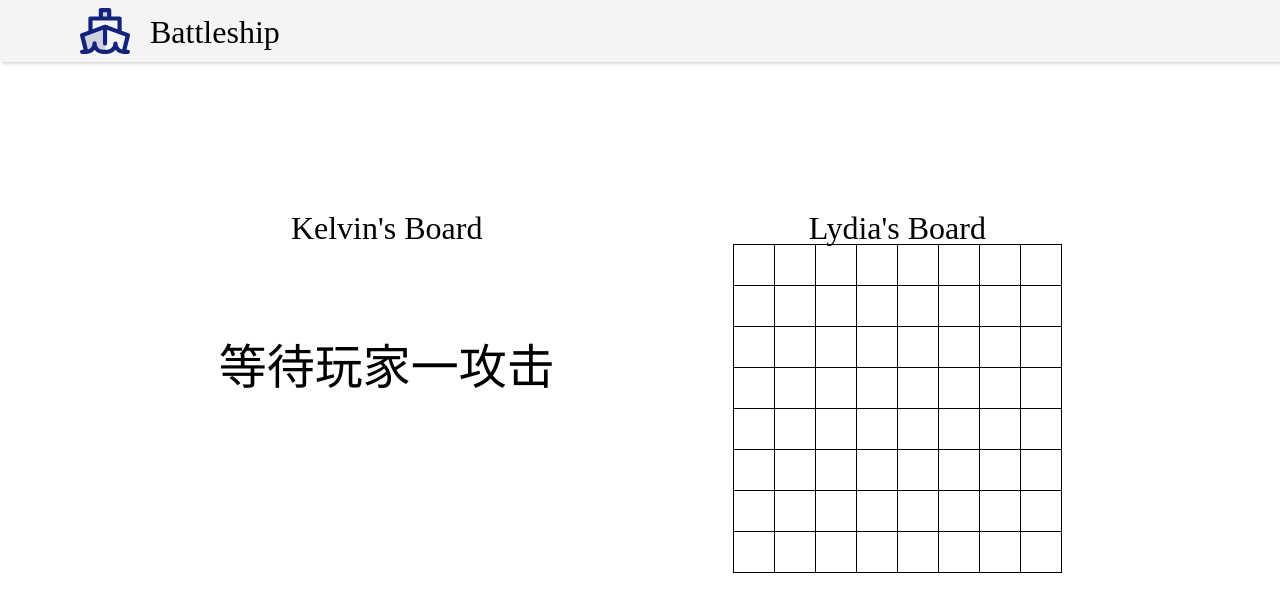
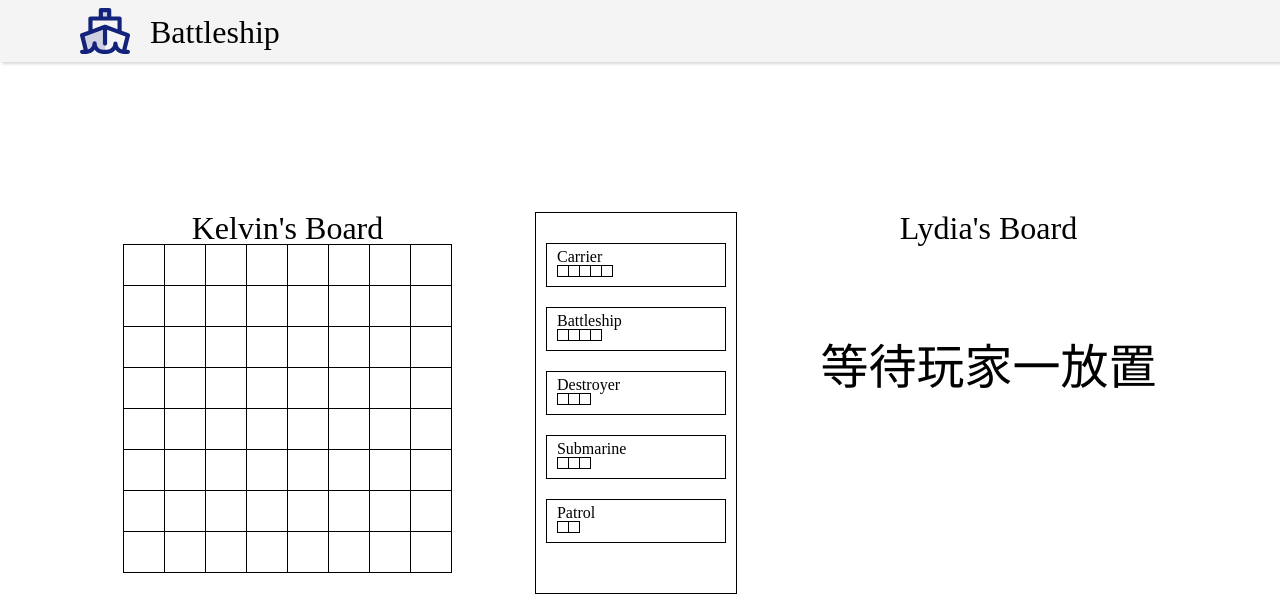
Before and after one commit to KelvinQiu802/battleship, a React (Vite) app: page / in a window 1280 px wide. Shown: the top 612 px of the page. Built offline with nearby package versions, Linux system fonts and the light colour scheme.

Commit message:
fix: finalBoard传参

```diff
--- a/src/App.jsx
+++ b/src/App.jsx
@@ -6,7 +6,7 @@ import Welcome from './components/Welcome/Welcome';
 
 const App = () => {
   // 游戏状态，游戏阶段
-  const [gameState, setGameState] = React.useState(GAME_STATE.P1ATTACK);
+  const [gameState, setGameState] = React.useState(GAME_STATE.P1PLACING);
   // 表单数据
   const [formData, setFormData] = React.useState({
     p1Name: 'Kelvin',
--- a/src/components/Game/AttackBoard.jsx
+++ b/src/components/Game/AttackBoard.jsx
@@ -40,7 +40,7 @@ const AttackBoard = ({
     const { row, col } = attack[0].position;
     if (!canAttack(board, attack)) return;
     // 可以攻击
-    const isHit = checkAttack(finalBoard, attack[0].position);
+    const isHit = checkAttack(finalBoard.current, attack[0].position);
     // 添加一次进攻数据
     setAttack((prev) => [
       ...prev,
```
